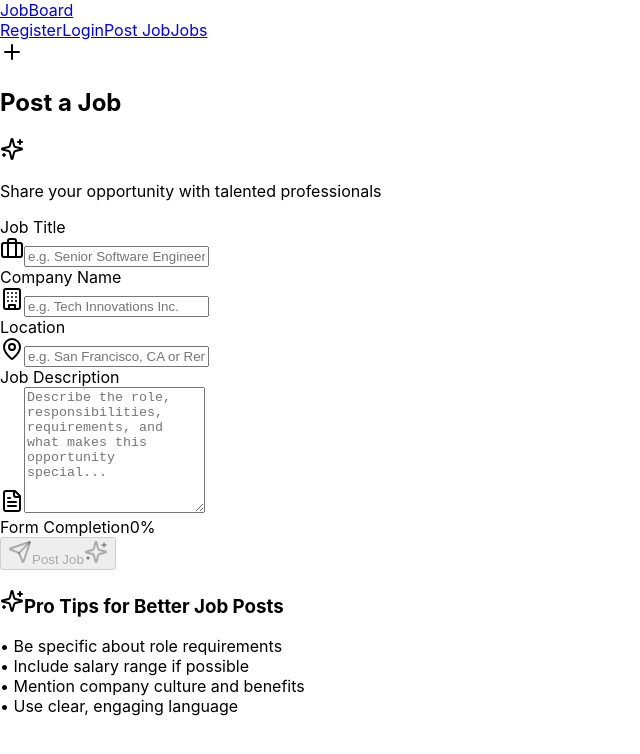
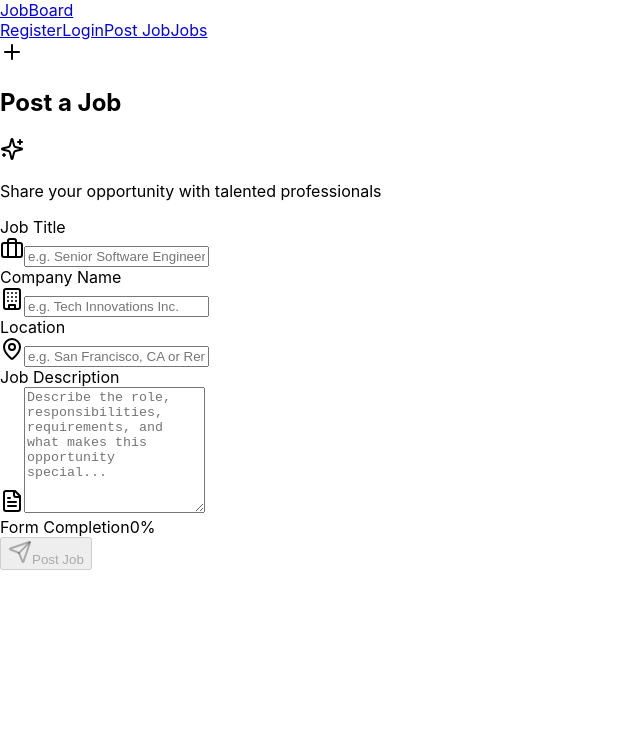
Before and after one commit to Sudharsen27/jobboard-frontend, a React (Create React App) app: page /post-job in a window 1280 px wide. Shown: the top 754 px of the page, without its empty margins (0-640 px from the left). Built offline with nearby package versions, Linux system fonts and the light colour scheme.

Commit message:
Developer commit

```diff
--- a/src/pages/PostJob.js
+++ b/src/pages/PostJob.js
@@ -265,48 +265,52 @@ const PostJob = () => {
           </div>
 
           {/* Submit Button */}
-          <div className="flex justify-center">
+                    {/* Submit Button */}
+          <div className="mt-10 text-center">
             <button
               onClick={handlePost}
-              disabled={loading || !isFormValid}
-              className={`px-8 py-4 rounded-2xl font-semibold text-white transition-all duration-300 transform hover:scale-105 focus:outline-none focus:scale-105 flex items-center gap-3 ${
-                loading || !isFormValid
-                  ? 'bg-gray-600 cursor-not-allowed scale-95'
-                  : 'bg-gradient-to-r from-emerald-600 via-blue-600 to-purple-600 hover:from-emerald-500 hover:via-blue-500 hover:to-purple-500 shadow-2xl hover:shadow-emerald-500/50 active:scale-95'
+              disabled={!isFormValid || loading}
+              className={`inline-flex items-center gap-2 px-8 py-4 rounded-full text-white text-lg font-semibold transition-all duration-300 ${
+                !isFormValid || loading
+                  ? 'bg-emerald-700/50 cursor-not-allowed'
+                  : 'bg-emerald-500 hover:bg-emerald-600'
               }`}
             >
               {loading ? (
                 <>
-                  <div className="w-5 h-5 border-2 border-white/30 border-t-white rounded-full animate-spin"></div>
-                  Posting Job...
+                  <svg
+                    className="animate-spin h-5 w-5 text-white"
+                    xmlns="http://www.w3.org/2000/svg"
+                    fill="none"
+                    viewBox="0 0 24 24"
+                  >
+                    <circle
+                      className="opacity-25"
+                      cx="12"
+                      cy="12"
+                      r="10"
+                      stroke="currentColor"
+                      strokeWidth="4"
+                    ></circle>
+                    <path
+                      className="opacity-75"
+                      fill="currentColor"
+                      d="M4 12a8 8 0 018-8v8H4z"
+                    ></path>
+                  </svg>
+                  Posting...
                 </>
               ) : (
                 <>
                   <Send className="w-5 h-5" />
                   Post Job
-                  <Sparkles className="w-5 h-5" />
                 </>
               )}
             </button>
-          </div>
-
-          {/* Tips Section */}
-          <div className="mt-8 p-6 bg-white/5 border border-white/10 rounded-2xl">
-            <h3 className="text-lg font-semibold text-emerald-400 mb-3 flex items-center gap-2">
-              <Sparkles className="w-5 h-5" />
-              Pro Tips for Better Job Posts
-            </h3>
-            <div className="grid grid-cols-1 md:grid-cols-2 gap-4 text-sm text-gray-300">
-              <div>• Be specific about role requirements</div>
-              <div>• Include salary range if possible</div>
-              <div>• Mention company culture and benefits</div>
-              <div>• Use clear, engaging language</div>
-            </div>
           </div>
         </div>
       </div>
     </div>
   );
 };
-
 export default PostJob;
```
